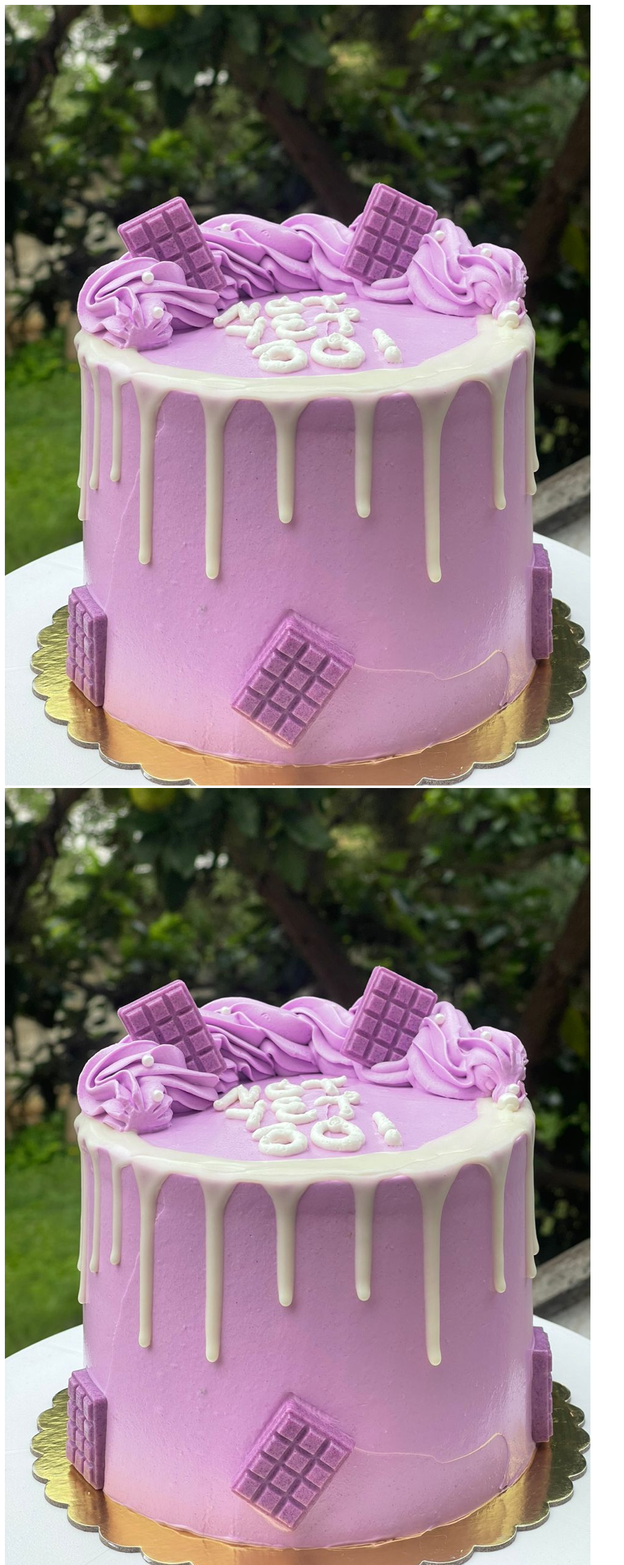
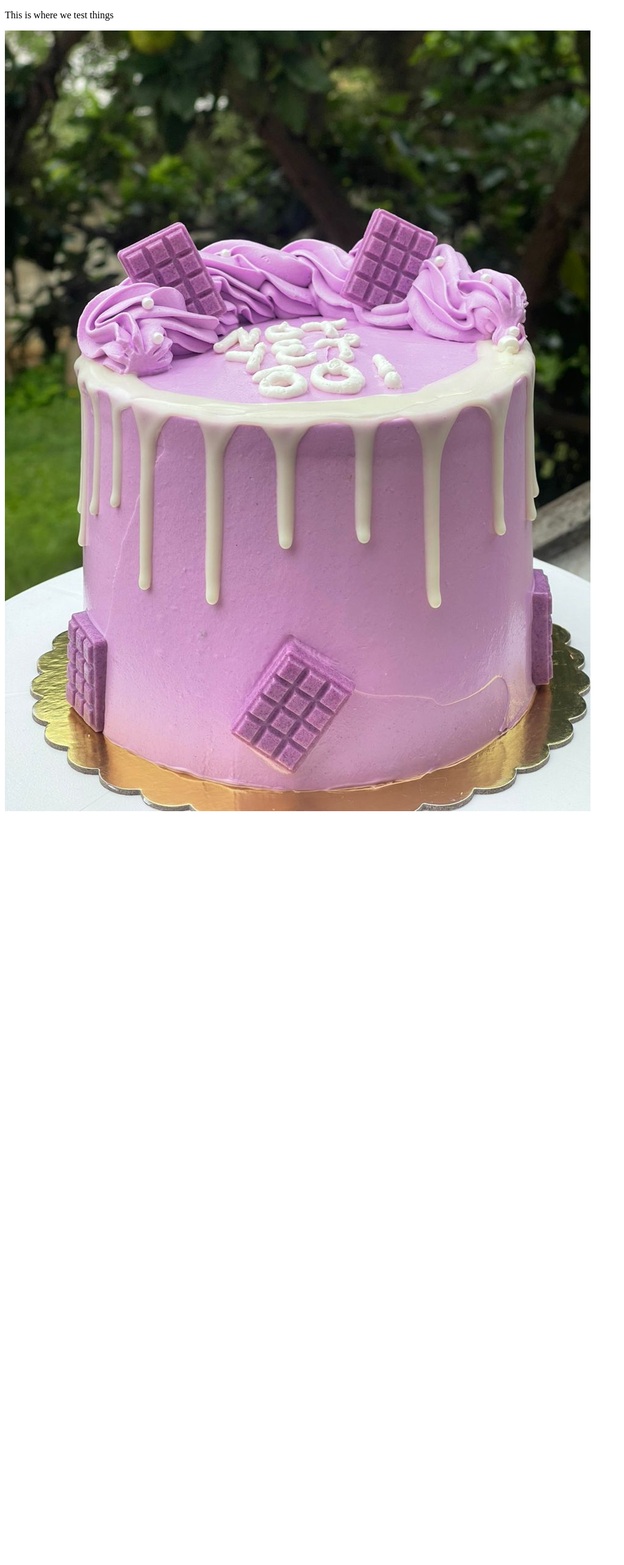
Before and after one commit to TheZodo/sweetcrumbs, a Next.js app: page /Cakes in a window 1280 px wide. Shown: the top 2566 px of the page at 61% size, without its empty margins (0-1023 px from the left). After the commit the page ends 1342 px from the top, so only its background shows below. Built offline with nearby package versions, Linux system fonts and the light colour scheme.

Commit message:
More work more updates

```diff
--- a/pages/Cakes.tsx
+++ b/pages/Cakes.tsx
@@ -5,8 +5,7 @@ export default function Cakes() {
   return (
     <>
       <div className="bg-[#EFB6AE] min-w-full ">
-        <CakeSegment />
-        <CakeSegment />
+        <p>This is where we test things</p>
         <CakeSegment />
       </div>
     </>
```
Also changed, not shown: app/page.tsx (+3 -4 lines).
